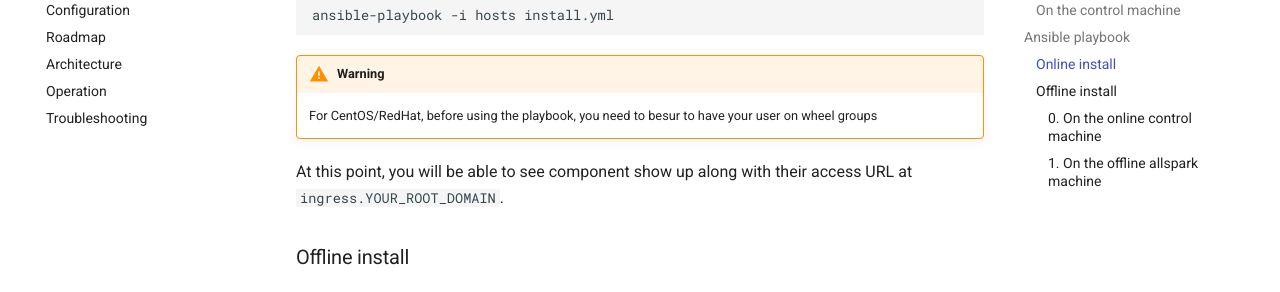
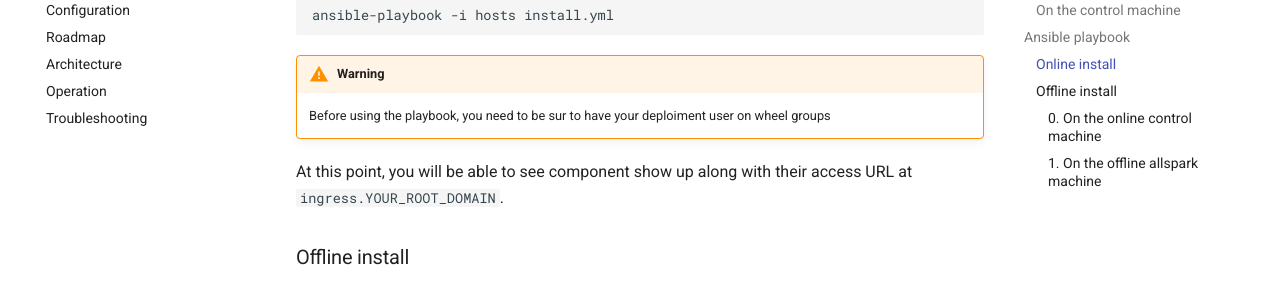
Before and after one commit to actiniumio/allspark, an MkDocs documentation site: the page built from docs/nav/install.md, in a window 1280 px wide and 900 px high, scrolled down 644 px. Shown: the part 152-444 px from the top of the window. Built offline with MkDocs 1.6.1 and Material for MkDocs 9.7.7, drawn with Linux system fonts in a browser that asks for light colours; comment, search, counter and statistics services are not loaded.

Commit message:
Update Docs

````diff
--- a/docs/nav/install.md
+++ b/docs/nav/install.md
@@ -26,7 +26,7 @@ ansible-playbook -i hosts install.yml
 ```
 
 !!! warning
-    For CentOS/RedHat, before using the playbook, you need to besur to have your user on wheel groups
+    Before using the playbook, you need to be sur to have your deploiment user on wheel groups
 
 At this point, you will be able to see component show up along with their access URL
 at `ingress.YOUR_ROOT_DOMAIN`.
````
